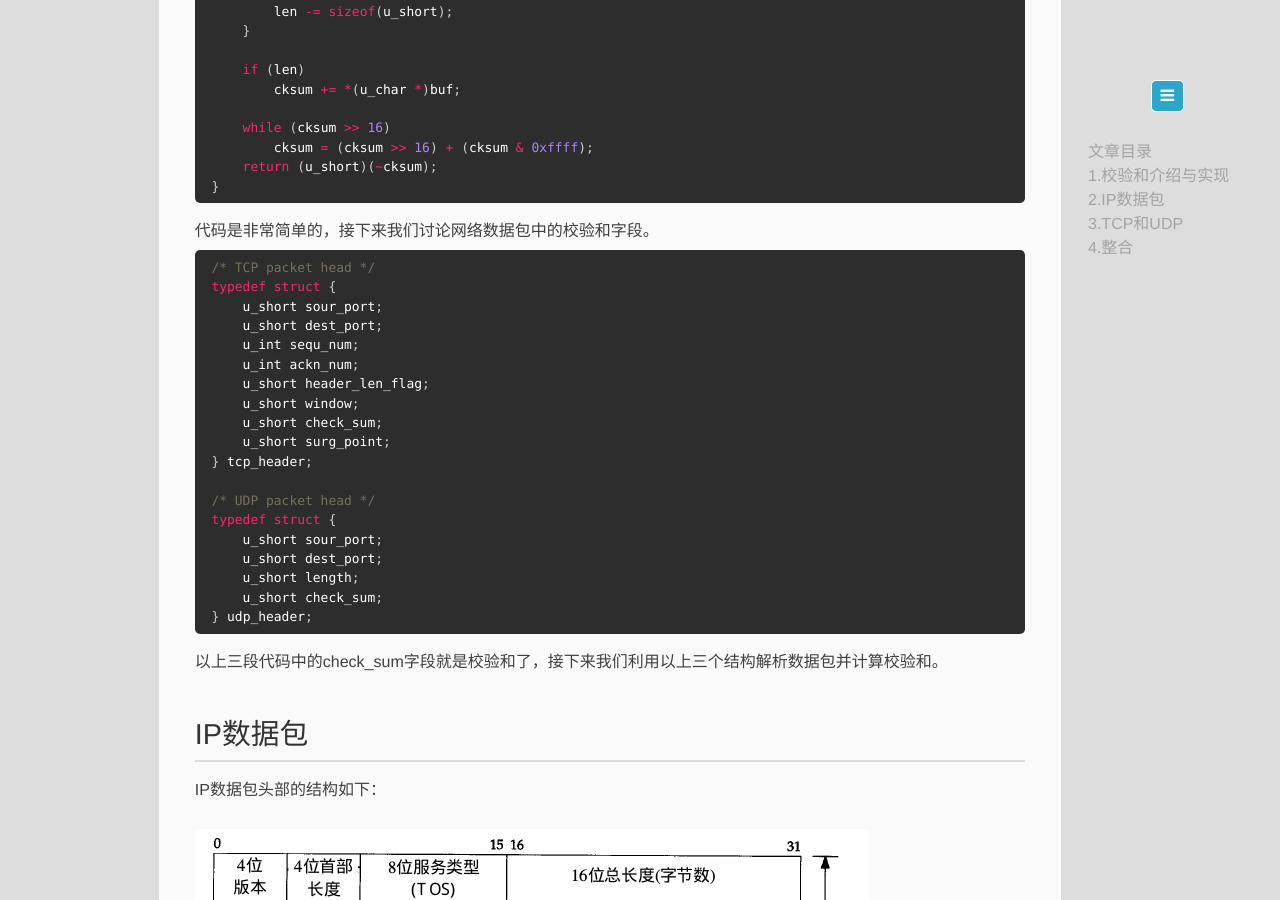
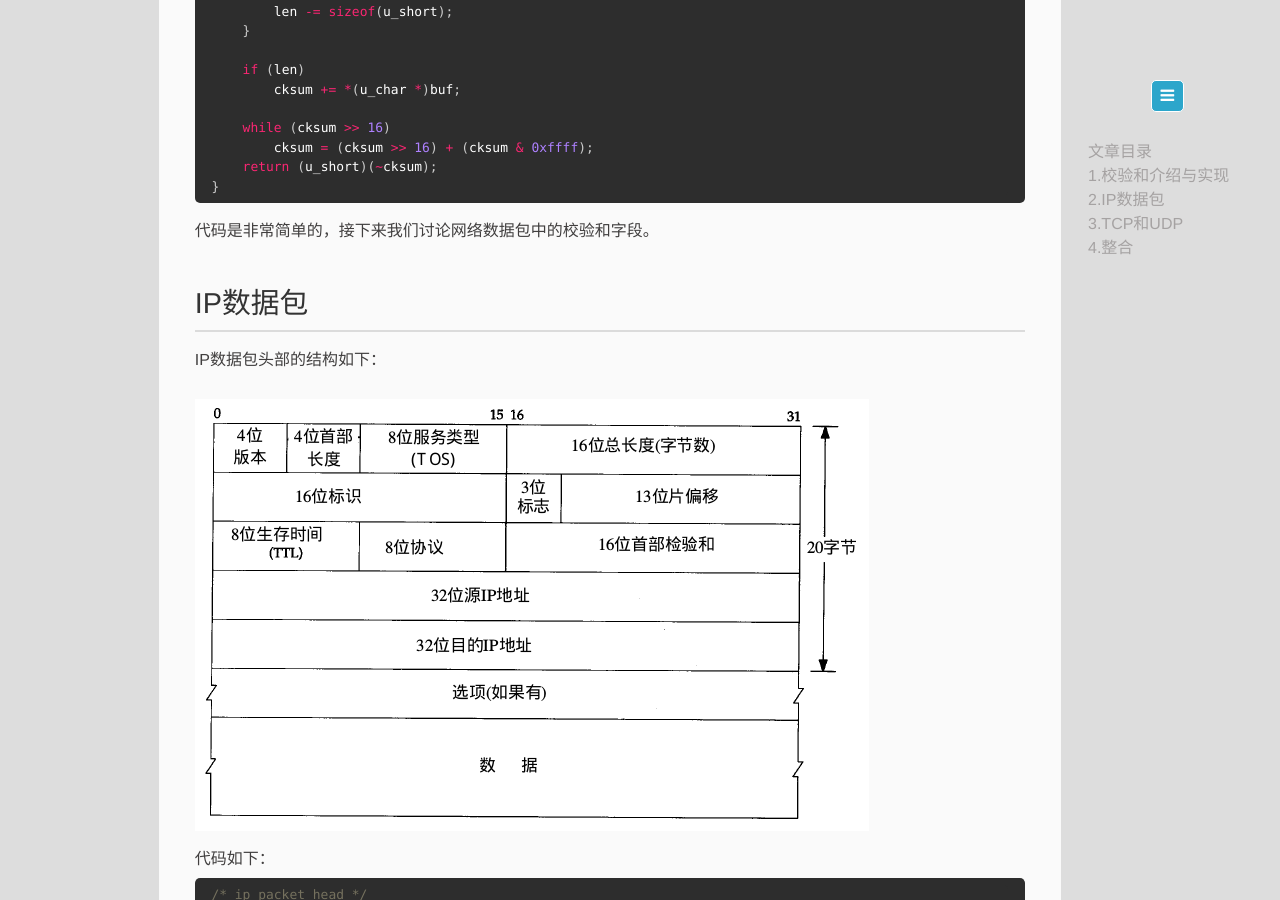
Before and after one commit to zxc479773533/zxc479773533.github.io, a Jekyll site: the page built from _posts/2017-8-4-Internet-Checksum.md, in a window 1280 px wide and 900 px high, scrolled down 917 px. Built offline with Jekyll 4.4.1, drawn with Linux system fonts in a browser that asks for light colours; a script that is not in the unit is left out; comment, search, counter and statistics services are not loaded.

Commit message:
new essay

````diff
--- a/_posts/2017-8-4-Internet-Checksum.md
+++ b/_posts/2017-8-4-Internet-Checksum.md
@@ -41,30 +41,6 @@
 ```
 
 代码是非常简单的，接下来我们讨论网络数据包中的校验和字段。
-
-```c
-/* TCP packet head */
-typedef struct {
-    u_short sour_port;
-    u_short dest_port;
-    u_int sequ_num;
-    u_int ackn_num;
-    u_short header_len_flag;
-    u_short window;
-    u_short check_sum;
-    u_short surg_point;
-} tcp_header;
-
-/* UDP packet head */
-typedef struct {
-    u_short sour_port;
-    u_short dest_port;
-    u_short length;
-    u_short check_sum;
-} udp_header;
-```
-
-以上三段代码中的check_sum字段就是校验和了，接下来我们利用以上三个结构解析数据包并计算校验和。
 
 ## IP数据包
 
````
